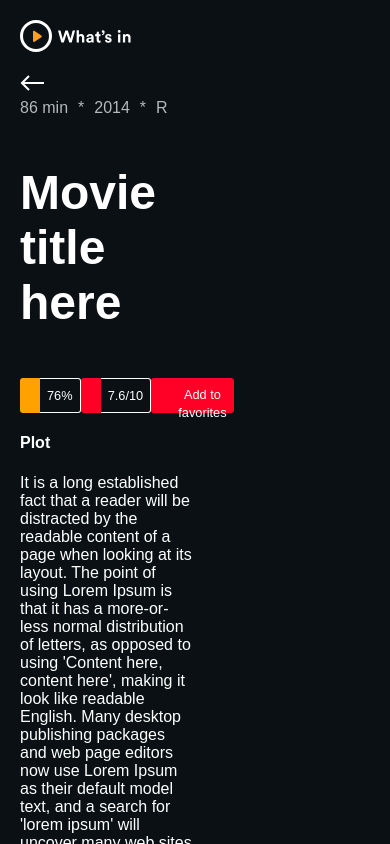
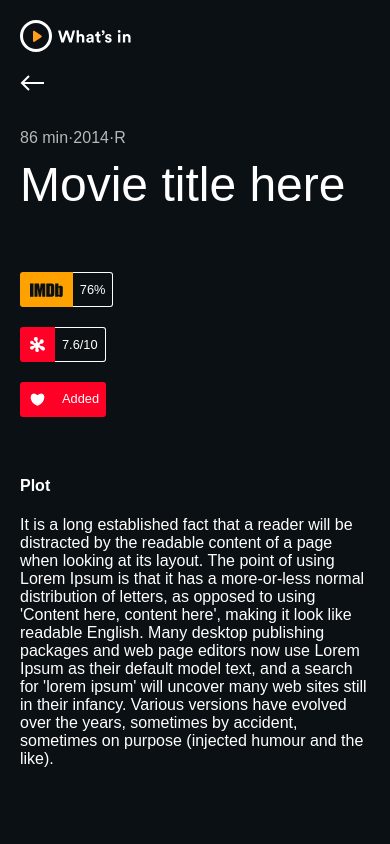
Before and after one commit to luan0ap/movies-omdb, a React (Create React App) app in the folder client/: page /movie/1 in a window 390 px wide. Built offline with nearby package versions, Linux system fonts and the light colour scheme.

Commit message:
Adjusts in Detail to responsive adptation

```diff
--- a/client/src/components/common/Chip/Chip.css
+++ b/client/src/components/common/Chip/Chip.css
@@ -6,6 +6,7 @@
   margin: 0;
   color: #fff;
   font-family: Arial, Helvetica, sans-serif;
+  white-space: nowrap
 }
 
 .chip-box > .icon-box,
--- a/client/src/components/common/Chip/Chip.jsx
+++ b/client/src/components/common/Chip/Chip.jsx
@@ -2,16 +2,19 @@ import React from 'react'
 
 import './Chip.css'
 
-function Chip ({ bgIcon, bgLabel, icon, label }) {
-  const style = color =>
+function Chip ({ bgIcon, bgLabel, icon, label, onClick, customClasses }) {
+  const styleBg = color =>
     color ? { backgroundColor: color } : { border: '1px solid #fff' }
 
+  const styleCursor = hasEvent =>
+    hasEvent && { cursor: 'pointer' }
+
   return (
-    <div className='chip-box'>
-      <div className='icon-box' style={{ ...style(bgIcon), borderRight: 'none' }}>
+    <div className={`chip-box ${customClasses.join(' ')}`} style={styleCursor(onClick)} onClick={onClick}>
+      <div className='icon-box' style={{ ...styleBg(bgIcon), borderRight: 'none' }}>
         <img className='icon' src={icon} alt='Icon chip' />
       </div>
-      <div className='label-box' style={{ ...style(bgLabel), borderLeft: 'none' }}>
+      <div className='label-box' style={{ ...styleBg(bgLabel), borderLeft: 'none' }}>
         <span className='label'>{label}</span>
       </div>
     </div>
--- a/client/src/components/common/Grid/Grid.css
+++ b/client/src/components/common/Grid/Grid.css
@@ -44,7 +44,3 @@
     grid-column: 3 / 5
   }
 }
-
-.grid-content > .loading {
-  margin-top: 25vh
-}
--- a/client/src/components/common/Loading/Loading.css
+++ b/client/src/components/common/Loading/Loading.css
@@ -1,48 +1,32 @@
-:root {
-  --loading-color: #fff
-}
-
 .loading-dots {
-  width: 3em;
-  height: 3em;
-  display: grid;
-  grid-template-rows: repeat(3, 1fr);
-  grid-template-columns: repeat(3, 1fr);
-  justify-items: center;
+  width: 3.5em;
+  display: flex;
+  flex-flow: row nowrap;
   align-items: center;
-  justify-self: center
+  justify-content: space-between;
 }
 
 .loading-dots > .dots {
-  width: 0.5em;
-  height: 0.5em;
-  background-color: var(--loading-color);
+  width: 0.6em;
+  height: 0.6em;
   border-radius: 50%;
-  animation: fade 1.5s alternate ease-in-out infinite;
+  background-color: #fff;
+  animation: fade 0.8s ease-in-out alternate infinite;
 }
 
-.loading-dots > .dots:nth-of-type(2),
-.loading-dots > .dots:nth-of-type(4) {
-  animation-delay: 0.25s;
+.loading-dots > .dots:nth-of-type(1) {
+  animation-delay: -0.4s;
 }
 
-.loading-dots > .dots:nth-of-type(3),
-.loading-dots > .dots:nth-of-type(5),
-.loading-dots > .dots:nth-of-type(7) {
-  animation-delay: 0.5s;
-}
-
-.loading-dots > .dots:nth-of-type(6),
-.loading-dots > .dots:nth-of-type(8) {
-  animation-delay: 0.75s;
-}
-
-.loading-dots > .dots:nth-of-type(9) {
-  animation-delay: 1s;
+.loading-dots .dots:nth-of-type(2) {
+  animation-delay: -0.2s;
 }
 
 @keyframes fade {
+  from {
+    opacity: 1;
+  }
   to {
-    opacity: 0.2;
+    opacity: 0;
   }
 }
--- a/client/src/components/common/Loading/Loading.jsx
+++ b/client/src/components/common/Loading/Loading.jsx
@@ -5,15 +5,9 @@ import './Loading.css'
 function Loading ({ customClasses }) {
   return (
     <div className={`loading-dots ${customClasses.join(' ')}`}>
-      <div className="dots"/>
-      <div className="dots"/>
-      <div className="dots"/>
-      <div className="dots"/>
-      <div className="dots"/>
-      <div className="dots"/>
-      <div className="dots"/>
-      <div className="dots"/>
-      <div className="dots"/>
+      <div className='dots' />
+      <div className='dots' />
+      <div className='dots' />
     </div>
   )
 }
--- a/client/src/pages/Details/Details.css
+++ b/client/src/pages/Details/Details.css
@@ -1,26 +1,47 @@
 .movie-about,
-.movie-time,
-.movie-extra {
+.movie-info > .movie-time,
+.movie-info > .movie-extra {
   display: flex;
-  flex-direction: row;
   color: #fff;
   font-family: Arial, Helvetica, sans-serif
 }
 
-.movie-about > .movie-info,
-.movie-about > .movie-poster {
-  width: 50%
+.movie-about,
+.movie-info > .movie-extra {
+  flex-direction: column;
+  align-content: space-between
 }
 
-.movie-info >.movie-time {
-  opacity: .7
+.movie-info > .movie-extra {
+  margin: 50px 0;
+}
+
+.movie-extra > .extra {
+  margin: 10px 0
+}
+
+@media screen and (min-width: 576px) {
+  .movie-info > .movie-extra {
+    flex-direction: row;
+    justify-content: space-between;
+  }
+
+  .movie-extra > .extra {
+    margin: 0
+  }
+}
+
+.movie-info > .movie-time {
+  opacity: .7;
+  margin: 30px 0 0 0
 }
 
 .movie-time > .-separator_disc + .-separator_disc:before {
-  content: '*';
-  margin: 0 10px
+  content: "\00b7";
 }
 
 .movie-info > .title {
-  font-size: 3em
+  margin: 10px 0 30px 0;
+  font-size: 3em;
+  font-weight: 200
 }
--- a/client/src/pages/Details/Details.jsx
+++ b/client/src/pages/Details/Details.jsx
@@ -1,4 +1,4 @@
-import React from 'react'
+import React, { useState } from 'react'
 import { Link } from 'react-router-dom'
 
 import Chip from 'components/common/Chip/Chip'
@@ -10,6 +10,33 @@ import LogoRottenTomatoes from 'assets/logos/logo-rotten-tomatoes.svg'
 import IconHeartFull from 'assets/icons/icon-heart-full.svg'
 
 function Detail ({ match }) {
+  const [ isLiked, setIsLiked ] = useState({})
+
+  const likedMovieProps = (liked) => {
+    if (liked) {
+      return {
+        customClasses: ['extra'],
+        icon: IconHeartFull,
+        bgIcon: '#ff0026',
+        bgLabel: '#ff0026',
+        label: 'Added'
+      }
+    }
+
+    return {
+      customClasses: ['extra'],
+      icon: IconHeartFull,
+      bgIcon: '',
+      bgLabel: '',
+      label: 'Add to favorites'
+    }
+  }
+
+  const handleLikeMovie = (title, imdbID) => {
+    setIsLiked(!isLiked)
+    // LikedMoviesStorage.has(imdbID) ? LikedMoviesStorage.remove(imdbID) : LikedMoviesStorage.add({ title, imdbID })
+  }
+
   return (
     <section className='movie-about'>
       <article className='movie-info'>
@@ -26,9 +53,9 @@ function Detail ({ match }) {
         <h1 className='title'>Movie title here</h1>
 
         <div className='movie-extra'>
-          <Chip icon={LogoImdbIcon} bgIcon='#ffa200' label='76%' />
-          <Chip icon={LogoRottenTomatoes} bgIcon='#ff0026' label='7.6/10' />
-          <Chip icon={IconHeartFull} bgIcon='#ff0026' bgLabel='#ff0026' label='Add to favorites' />
+          <Chip customClasses={['extra']} icon={LogoImdbIcon} bgIcon='#ffa200' label='76%' />
+          <Chip customClasses={['extra']} icon={LogoRottenTomatoes} bgIcon='#ff0026' label='7.6/10' />
+          <Chip onClick={handleLikeMovie} {...likedMovieProps(isLiked)} />
         </div>
 
         <div className='movie-description'>
@@ -37,13 +64,8 @@ function Detail ({ match }) {
           It is a long established fact that a reader will be distracted by the readable content of a page when looking at its layout. The point of using Lorem Ipsum is that it has a more-or-less normal distribution of letters, as opposed to using 'Content here, content here', making it look like readable English. Many desktop publishing packages and web page editors now use Lorem Ipsum as their default model text, and a search for 'lorem ipsum' will uncover many web sites still in their infancy. Various versions have evolved over the years, sometimes by accident, sometimes on purpose (injected humour and the like).
           </p>
         </div>
-
-        {/* <div className='movie-participants'>
-          <h4 className='title'>Cast</h4>
-          <ul className='list'></ul>
-        </div> */}
       </article>
-      <article className=' ' />
+      <article className='movie-poster' />
     </section>
   )
 }
```
